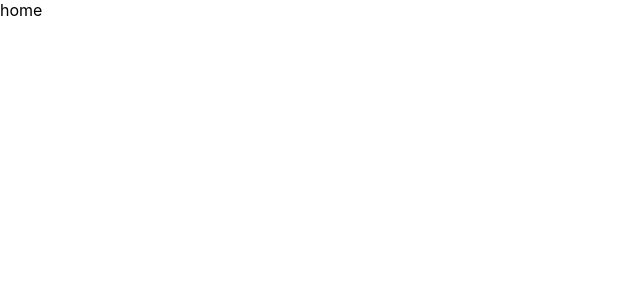
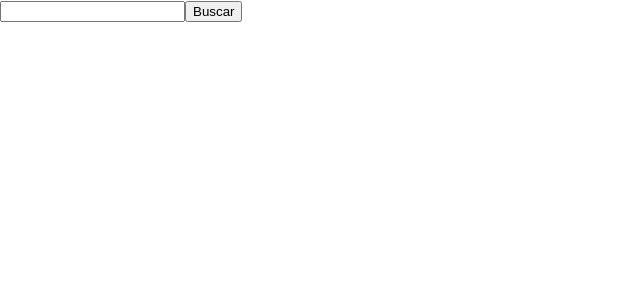
Before and after one commit to mayaramaaraujo/up-tech, a React (Create React App) app: page / in a window 1280 px wide. Shown: the top 300 px of the page, without its empty margins (0-640 px from the left). Built offline with nearby package versions, Linux system fonts and the light colour scheme.

Commit message:
search request created

```diff
--- /dev/null
+++ b/src/components/search/searchComponent.jsx
@@ -0,0 +1,20 @@
+import { useInput } from '../../hooks/useInput'
+
+export function SearchComponent(props) {
+  const [search, setSearch] = useInput('');
+  const [startIndex, setStartIndex] = useInput(0);
+  const [maxResults, setMaxResults] = useInput(10);
+
+  const searchParams = {
+    search: search,
+    startIndex: startIndex,
+    maxResults: maxResults
+  }
+
+  return (
+    <>
+      <input type="text" value={search} onChange={setSearch} />
+      <button onClick={() => props.booksSearch(searchParams)}>Buscar</button>
+    </>
+  )
+}
--- a/src/hooks/useInput.js
+++ b/src/hooks/useInput.js
@@ -1,7 +1,7 @@
 import { useState } from 'react'
 
-export const useInput = () => {
-  const [data, setData] = useState();
+export const useInput = (initialState) => {
+  const [data, setData] = useState(initialState);
 
   const handleInput = (event) => {
     setData(event.target.value)
--- a/src/pages/Home/index.jsx
+++ b/src/pages/Home/index.jsx
@@ -1,7 +1,30 @@
+import axios from 'axios';
+import { SearchComponent } from '../../components/search/searchComponent';
+import { API_KEY, BASE_URL } from '../../utils';
+import { useEffect } from 'react';
+
 export function Home() {
+
+  const booksSearch = (searchParams) => {
+    const { search, startIndex, maxResults } = searchParams;
+
+    axios.get(`${BASE_URL}/volumes`, {
+      params: {
+        q: search,
+        startIndex: startIndex,
+        maxResults: maxResults,
+        key: API_KEY
+      }
+    })
+      .then(res => console.log(res.data))
+      .catch(err => console.log(err))
+  }
+
   return (
     <>
-      home
+      <SearchComponent
+        booksSearch={booksSearch}
+      />
     </>
   )
 }
--- a/src/utils/index.js
+++ b/src/utils/index.js
@@ -1,2 +1,2 @@
-export const BASE_URL = "https://www.googleapis.com/books/v1/";
+export const BASE_URL = "https://www.googleapis.com/books/v1";
 export const API_KEY = "AIzaSyC6woOYauTdeCLLQCfHaUmWaiJ1WAhUQ28";
```
